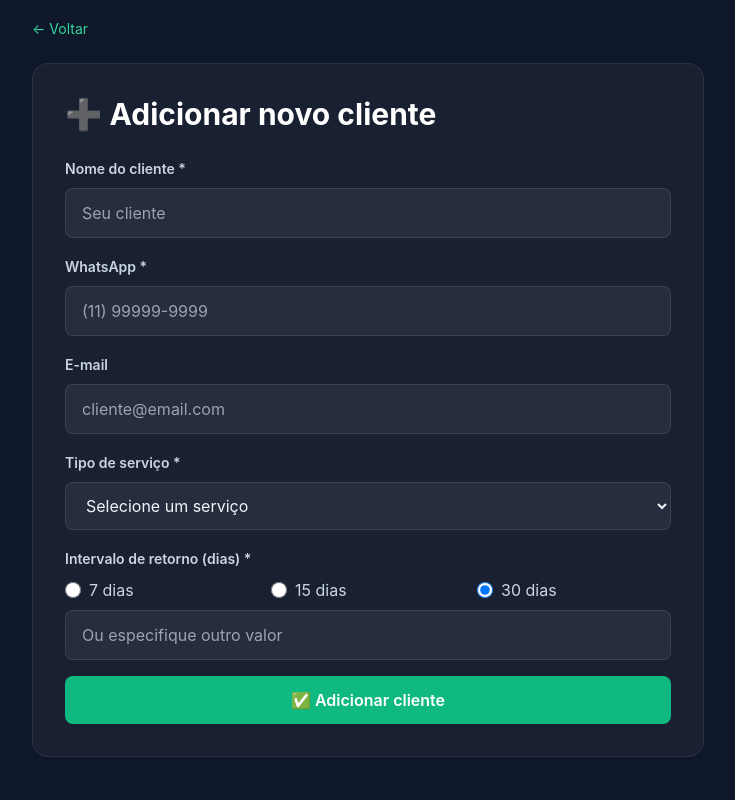
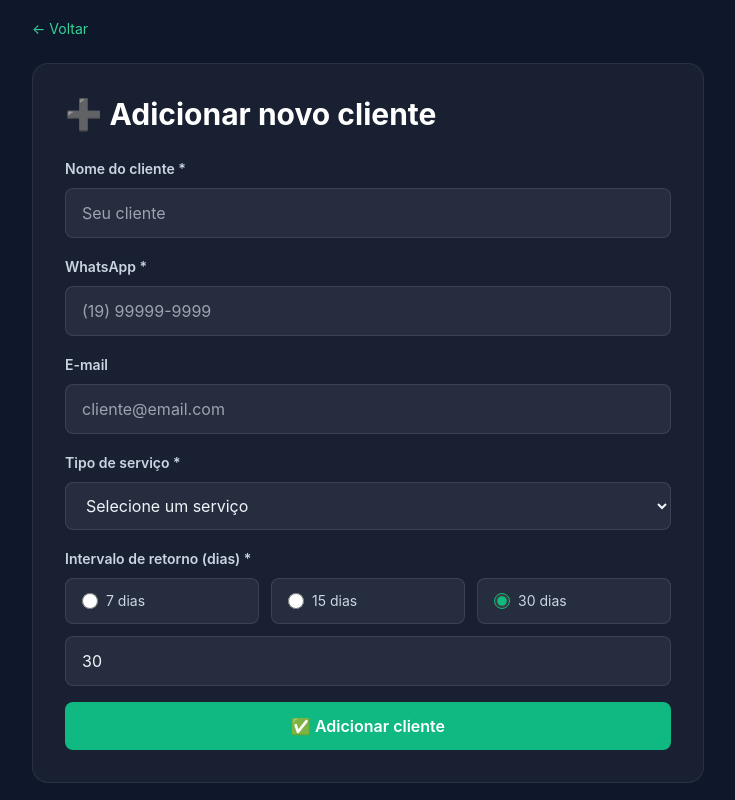
Before and after one commit to blowexposed-stack/VoltaClienteConchal, a Flask app: page /cliente/novo in a window 1280 px wide. Shown: the whole page, without its empty margins (272-1007 px from the left). Run offline with Flask 3, Linux system fonts and the light colour scheme; the visitor is signed in with stand-in values (Sample User, id 1); data that the repository does not hold is empty; some libraries are stand-ins or nearby versions.

Commit message:
Update novo_cliente.html

```diff
--- a/templates/novo_cliente.html
+++ b/templates/novo_cliente.html
@@ -27,7 +27,7 @@
 
         <div>
           <label class="text-slate-300 text-sm font-semibold">WhatsApp *</label>
-          <input type="tel" name="whatsapp" class="input-field w-full rounded-lg px-4 py-3 mt-2" placeholder="(11) 99999-9999" required>
+          <input type="tel" name="whatsapp" class="input-field w-full rounded-lg px-4 py-3 mt-2" placeholder="(19) 99999-9999" required>
         </div>
 
         <div>
@@ -47,21 +47,24 @@
 
         <div>
           <label class="text-slate-300 text-sm font-semibold">Intervalo de retorno (dias) *</label>
-          <div class="grid grid-cols-3 gap-3 mt-2">
-            <label class="flex items-center gap-2 cursor-pointer">
-              <input type="radio" name="intervalo_retorno" value="7" class="w-4 h-4">
-              <span class="text-slate-300">7 dias</span>
+
+          <div class="grid grid-cols-3 gap-3 mt-2 mb-3">
+            <label class="flex items-center gap-2 cursor-pointer input-field rounded-lg px-4 py-3 transition hover:bg-white/10">
+              <input type="radio" name="opcao_rapida" value="7" onclick="definirDias(7)" class="w-4 h-4 accent-emerald-500">
+              <span class="text-slate-300 text-sm">7 dias</span>
             </label>
-            <label class="flex items-center gap-2 cursor-pointer">
-              <input type="radio" name="intervalo_retorno" value="15" class="w-4 h-4">
-              <span class="text-slate-300">15 dias</span>
+            <label class="flex items-center gap-2 cursor-pointer input-field rounded-lg px-4 py-3 transition hover:bg-white/10">
+              <input type="radio" name="opcao_rapida" value="15" onclick="definirDias(15)" class="w-4 h-4 accent-emerald-500">
+              <span class="text-slate-300 text-sm">15 dias</span>
             </label>
-            <label class="flex items-center gap-2 cursor-pointer">
-              <input type="radio" name="intervalo_retorno" value="30" class="w-4 h-4" checked>
-              <span class="text-slate-300">30 dias</span>
+            <label class="flex items-center gap-2 cursor-pointer input-field rounded-lg px-4 py-3 transition hover:bg-white/10">
+              <input type="radio" name="opcao_rapida" value="30" onclick="definirDias(30)" class="w-4 h-4 accent-emerald-500" checked>
+              <span class="text-slate-300 text-sm">30 dias</span>
             </label>
           </div>
-          <input type="number" name="intervalo_retorno" min="1" max="365" class="input-field w-full rounded-lg px-4 py-3 mt-2" placeholder="Ou especifique outro valor">
+
+          <input type="number" id="intervalo_real" name="intervalo_retorno" min="1" max="365" value="30"
+                 class="input-field w-full rounded-lg px-4 py-3" placeholder="Ou especifique outro valor de dias" required>
         </div>
 
         <button type="submit" class="w-full bg-emerald-500 text-white py-3 rounded-lg font-semibold hover:bg-emerald-600 transition mt-6">
@@ -70,5 +73,25 @@
       </form>
     </div>
   </div>
+
+  <script>
+    function definirDias(valor) {
+      document.getElementById('intervalo_real').value = valor;
+    }
+
+    // Se o usuário digitar manualmente, ajusta ou desmarca os seletores redondos
+    document.getElementById('intervalo_real').addEventListener('input', function() {
+      const valorAtual = this.value;
+      const radios = document.getElementsByName('opcao_rapida');
+
+      radios.forEach(radio => {
+        if (radio.value === valorAtual) {
+          radio.checked = true;
+        } else {
+          radio.checked = false;
+        }
+      });
+    });
+  </script>
 </body>
 </html>
```
